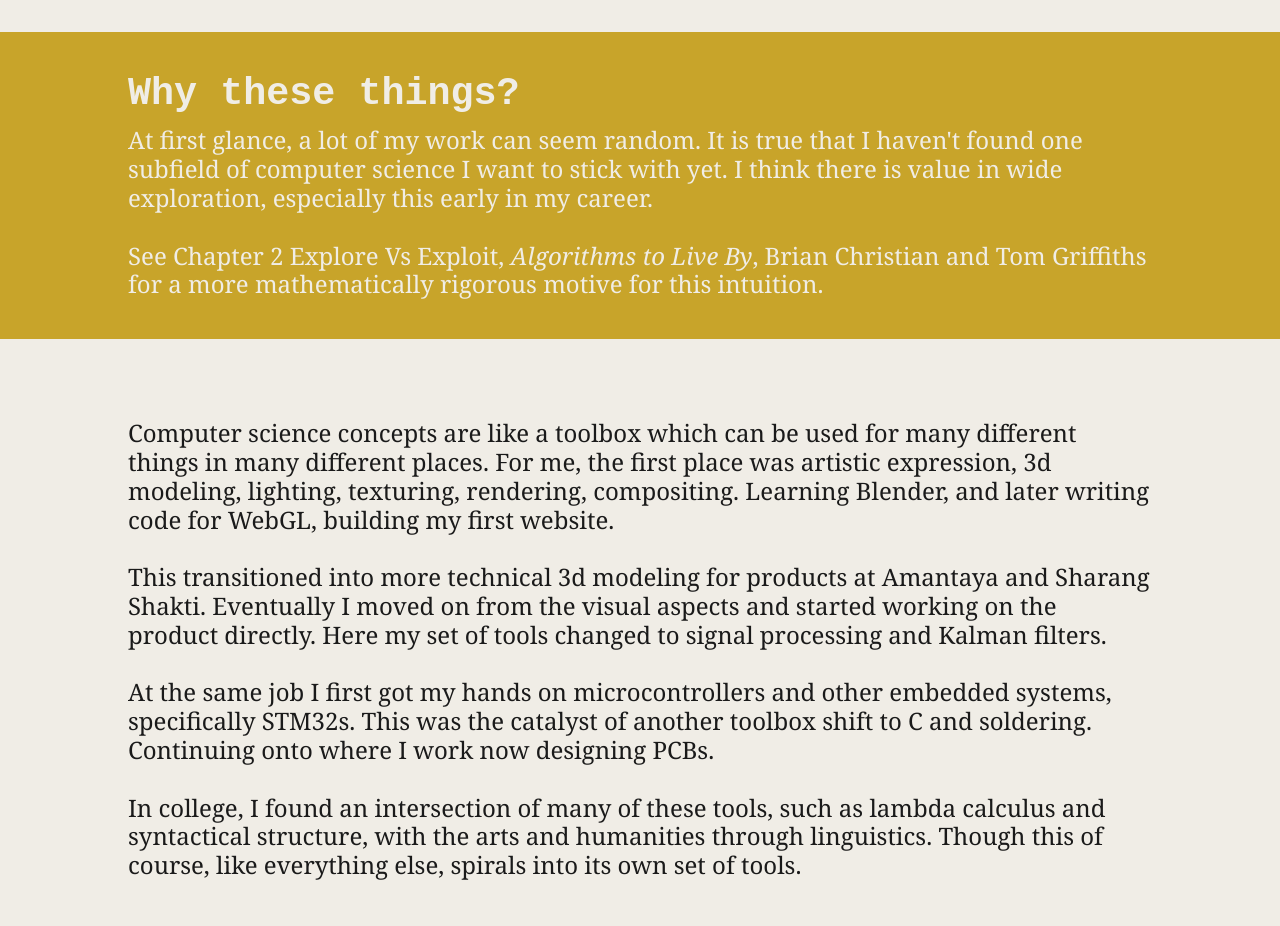
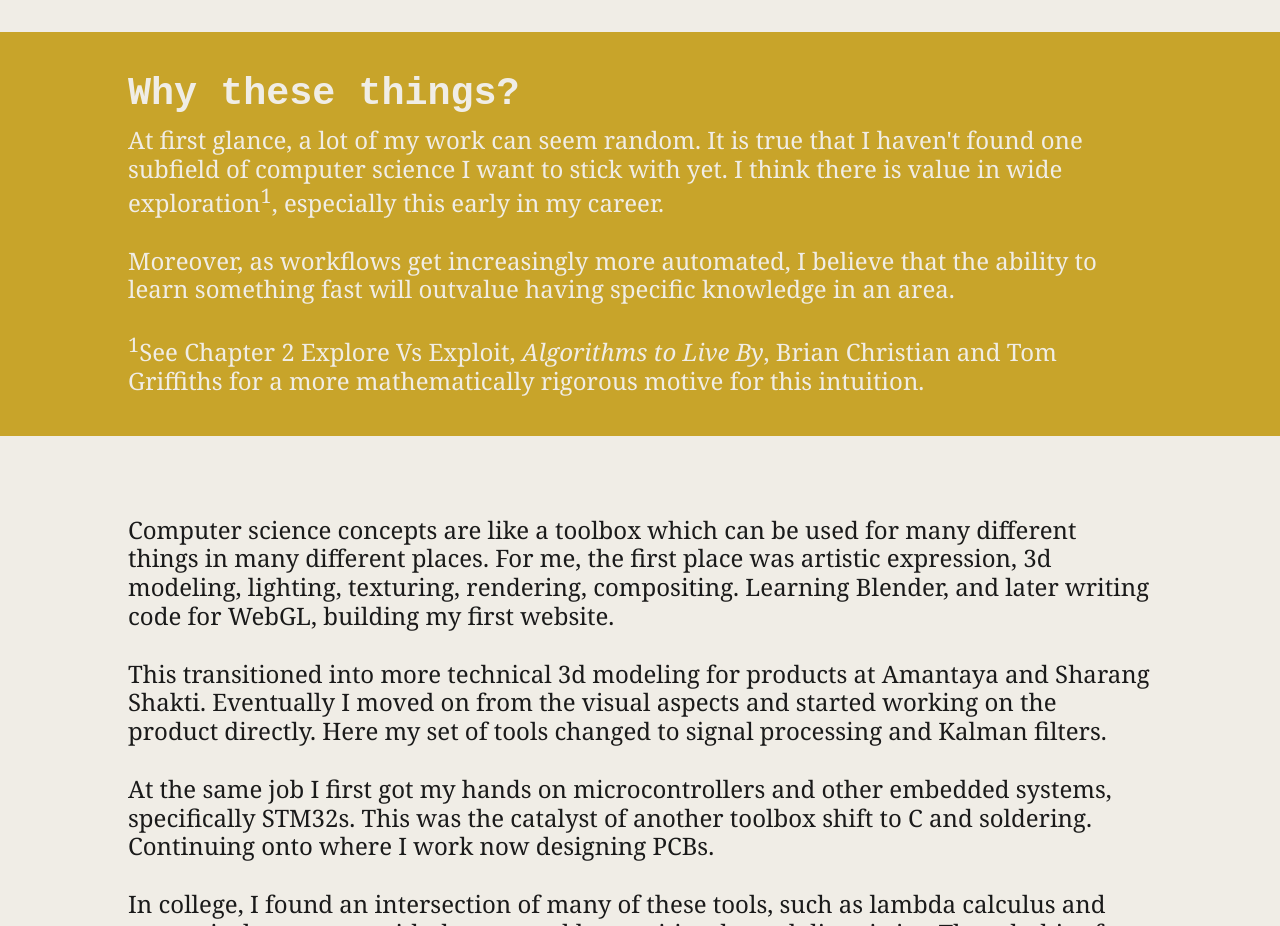
Before and after one commit to Slatefeather320/website-jalapeno, a plain HTML site: page index.html in a window 1280 px wide. Shown: the part 4340-5266 px from the top of the page. Drawn offline with Linux system fonts and the light colour scheme.

```diff
--- a/index.html
+++ b/index.html
@@ -390,8 +390,9 @@
 
   <section id="gold-banner">
     <h2>Why these things?</h2>
-    <p>At first glance, a lot of my work can seem random. It is true that I haven't found one subfield of computer science I want to stick with yet. I think there is value in wide exploration, especially this early in my career. <br><br>
-    See Chapter 2 Explore Vs Exploit, <i>Algorithms to Live By</i>, Brian Christian and Tom Griffiths for a more mathematically rigorous motive for this intuition. </p>
+    <p>At first glance, a lot of my work can seem random. It is true that I haven't found one subfield of computer science I want to stick with yet. I think there is value in wide exploration<sup>1</sup>, especially this early in my career. <br><br>
+    Moreover, as workflows get increasingly more automated, I believe that the ability to learn something fast will outvalue having specific knowledge in an area. <br><br>
+    <sup>1</sup>See Chapter 2 Explore Vs Exploit, <i>Algorithms to Live By</i>, Brian Christian and Tom Griffiths for a more mathematically rigorous motive for this intuition. </p>
   </section>
 
   <section id="beige-banner">
```
